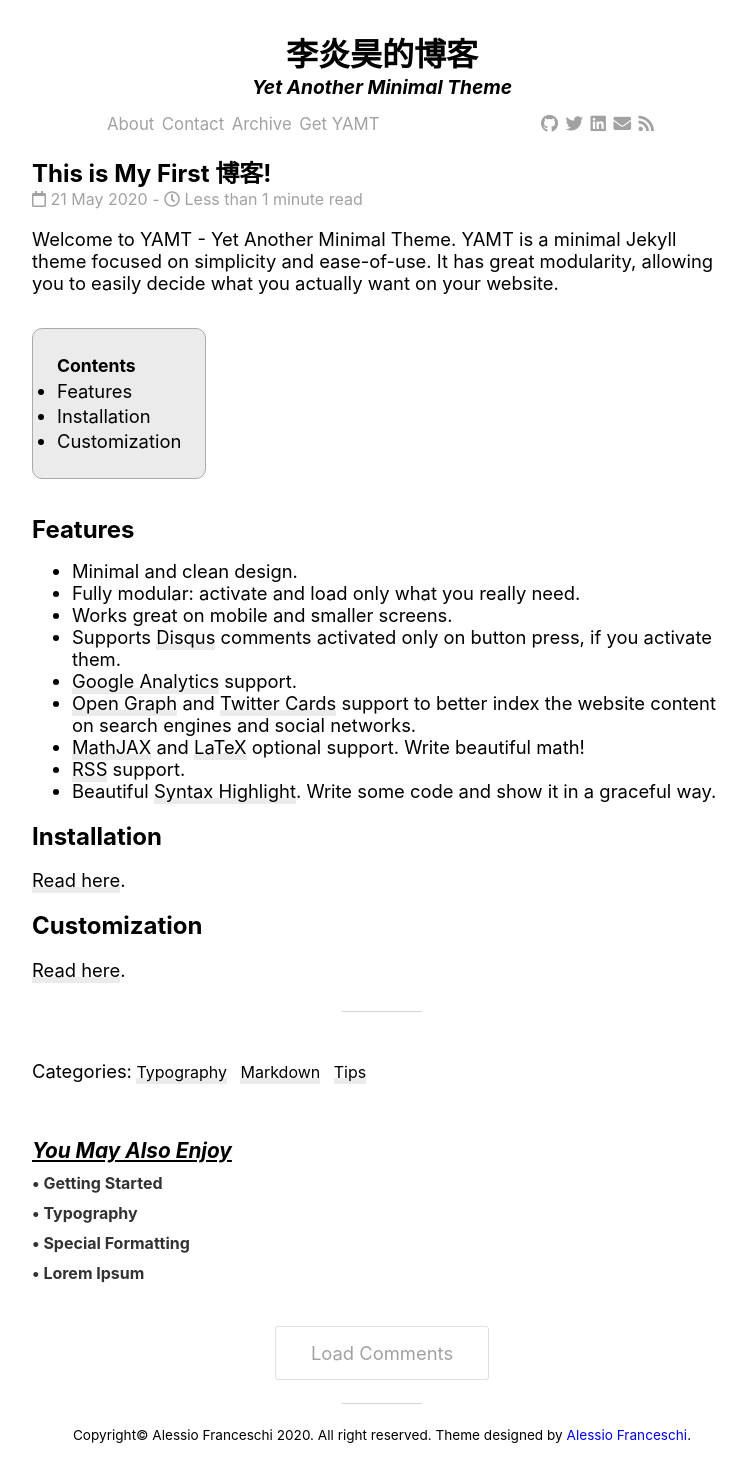
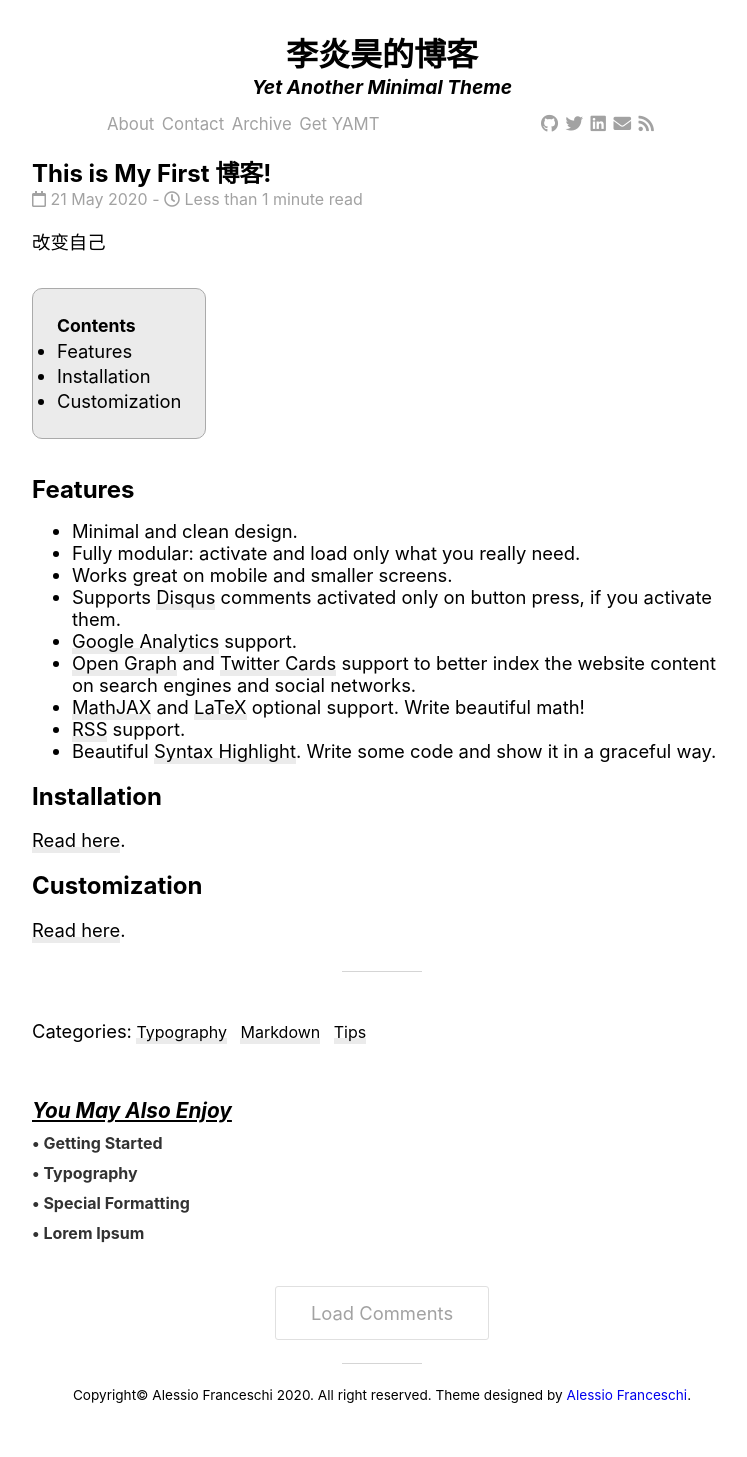
Before and after one commit to liyanhao123/lyh.github.io, a Jekyll site: the page built from _posts/2020-05-21-this-is-yamt.md, in a window 1280 px wide. Shown: the whole page, without its empty margins (258-1005 px from the left). Built offline with Jekyll 4.4.1, drawn with Linux system fonts in a browser that asks for light colours; nearby versions of some CDN libraries; after the commit the page ends 1417 px from its top, so only the background shows below that.

Commit message:
Update 2020-05-21-this-is-yamt.md

```diff
--- a/_posts/2020-05-21-this-is-yamt.md
+++ b/_posts/2020-05-21-this-is-yamt.md
@@ -6,7 +6,7 @@ image: /assets/img/logo.jpg
 description: "Welcome to YAMT - Yet Another Minimal Theme."
 ---
 
-Welcome to YAMT - Yet Another Minimal Theme. YAMT is a minimal Jekyll theme focused on simplicity and ease-of-use. It has great modularity, allowing you to easily decide what you actually want on your website.
+改变自己
 
 * hello
 {:toc}
```
